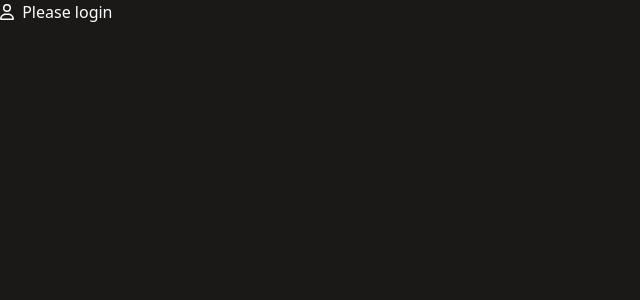
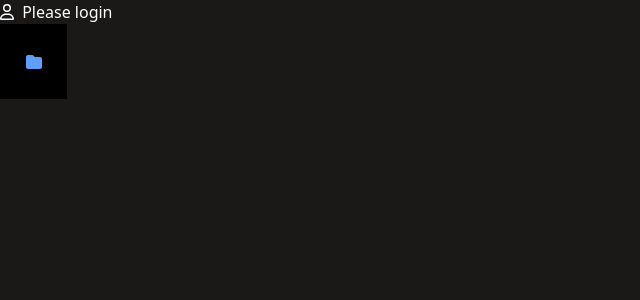
Before and after one commit to Aaris-Kazi/cloud_storage_front_end, a React (Create React App) app: page /home in a window 1280 px wide. Shown: the top 300 px of the page, without its empty margins (0-640 px from the left). Built offline with nearby package versions, Linux system fonts and the light colour scheme.

Commit message:
UI experiment

```diff
--- a/src/App.css
+++ b/src/App.css
@@ -130,3 +130,13 @@ body {
 .loginHeaderText {
   margin-left: 4px;
 }
+
+.folderColor {
+  color: #5f9dff;
+}
+.backgroudBlack {
+  background-color: #000;
+  padding: 2%;
+  max-width: fit-content;
+  max-height: fit-content;
+}
--- a/src/pages/Home.jsx
+++ b/src/pages/Home.jsx
@@ -1,6 +1,7 @@
 import React from 'react'
 import { FontAwesomeIcon } from '@fortawesome/react-fontawesome';
 import { faUser } from '@fortawesome/free-regular-svg-icons';
+import { faFolder } from '@fortawesome/free-solid-svg-icons';
 
 export const Home = () => {
     const username = localStorage.getItem("cloud_drive_username");
@@ -11,7 +12,10 @@ export const Home = () => {
       );
     } else {
       return (
-        <div className='whiteColor'><FontAwesomeIcon icon={ faUser } /> <span className='loginHeaderText'>Please login</span> </div>
+        <div>
+          <div className='whiteColor'><FontAwesomeIcon icon={ faUser } /> <span className='loginHeaderText'>Please login</span> </div>
+          <div className='backgroudBlack folderColor'><FontAwesomeIcon icon={faFolder} /></div>
+        </div>
       );
 
     }
```
